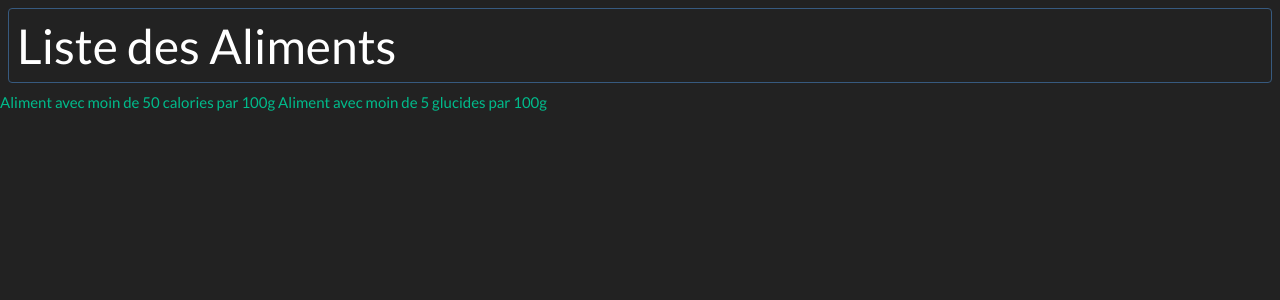
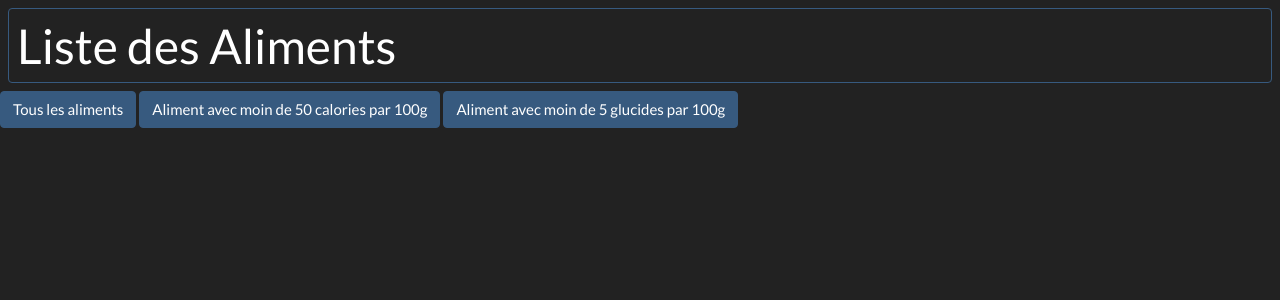
Before and after one commit to laminemessaci/Recettes, a Symfony app: template templates/aliment/aliments.html.twig in a window 1280 px wide. Shown: the part 71-371 px from the top of the page. Run offline with Twig, Linux system fonts and the light colour scheme; the template is opened without the code that fills it, so the values that code supplies are empty; some libraries are stand-ins or nearby versions.

Commit message:
Add request to get aliment by glucide quantity

```diff
--- a/templates/aliment/aliments.html.twig
+++ b/templates/aliment/aliments.html.twig
@@ -6,12 +6,18 @@
     Liste des Aliments
     {% if isCalorie %}
         avec moins de 50 calories
+    {% elseif isGlucide %}
+        avec moin de 5 glucides
     {% endif %}
 
 {% endblock %}
+
 {% block body %}
-    <a href="{{ path( 'alimentsParCalorie', {'calorie':50} ) }}"> Aliment avec moin de 50 calories par 100g</a>
-    <a href="{{ path( 'alimentsParGlucides', {'glucide':5} ) }}"> Aliment avec moin de 5 glucides par 100g</a>
+    <a href="{{ path( 'aliments' ) }}" class="btn btn-primary"> Tous les aliments</a>
+    <a href="{{ path( 'alimentsParCalorie', {'calorie':50} ) }}" class="btn btn-primary"> Aliment avec moin de 50
+        calories par 100g</a>
+    <a href="{{ path( 'alimentsParGlucides', {'glucide':5} ) }}" class="btn btn-primary"> Aliment avec moin de 5
+        glucides par 100g</a>
 
     <div class="container ">
         <div class="row">
@@ -24,29 +30,26 @@
 
                         <div card-body>
                             <h3 class="card-title text-center pb-2 mx-3 border-bottom border-primary"> {{ aliment.nom }}</h3>
-                            <p class="card-text">
                             <h4 class="text-center"> Prix (kg): {{ aliment.prix }}</h4>
                             <table class="table text-center">
                                 <tr class="table-info">
-                                    <td>Propriété </td>
-                                    <td>Valeur (100g) </td>
+                                    <td>Propriété</td>
+                                    <td>Valeur (100g)</td>
                                 </tr>
                                 <tr class="table-primary">
-                                    <td>Calories </td>
+                                    <td>Calories</td>
                                     <td>{{ aliment.calorie }}</td>
                                 </tr>
                                 <tr class="table-primary">
-                                    <td>Glucides </td>
+                                    <td>Glucides</td>
                                     <td>{{ aliment.glucide }}</td>
                                 </tr>
                                 <tr class="table-primary">
-                                    <td>Lipides </td>
+                                    <td>Lipides</td>
                                     <td>{{ aliment.lipide }}</td>
                                 </tr>
 
                             </table>
-                            </p>
-
                         </div>
                     </div>
 
```
Also changed, not shown: src/Controller/AlimentController.php (+8 -5 lines).
